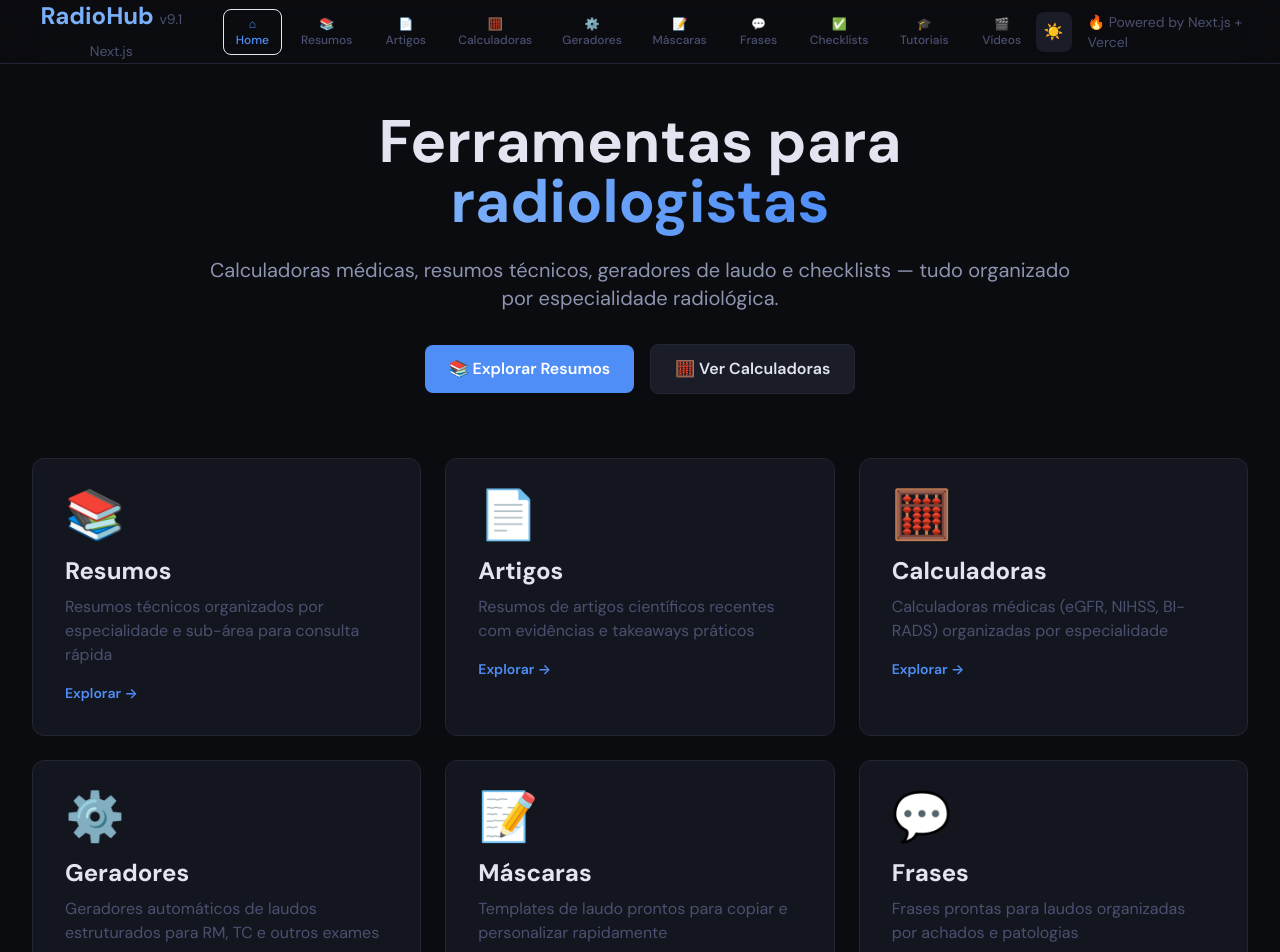
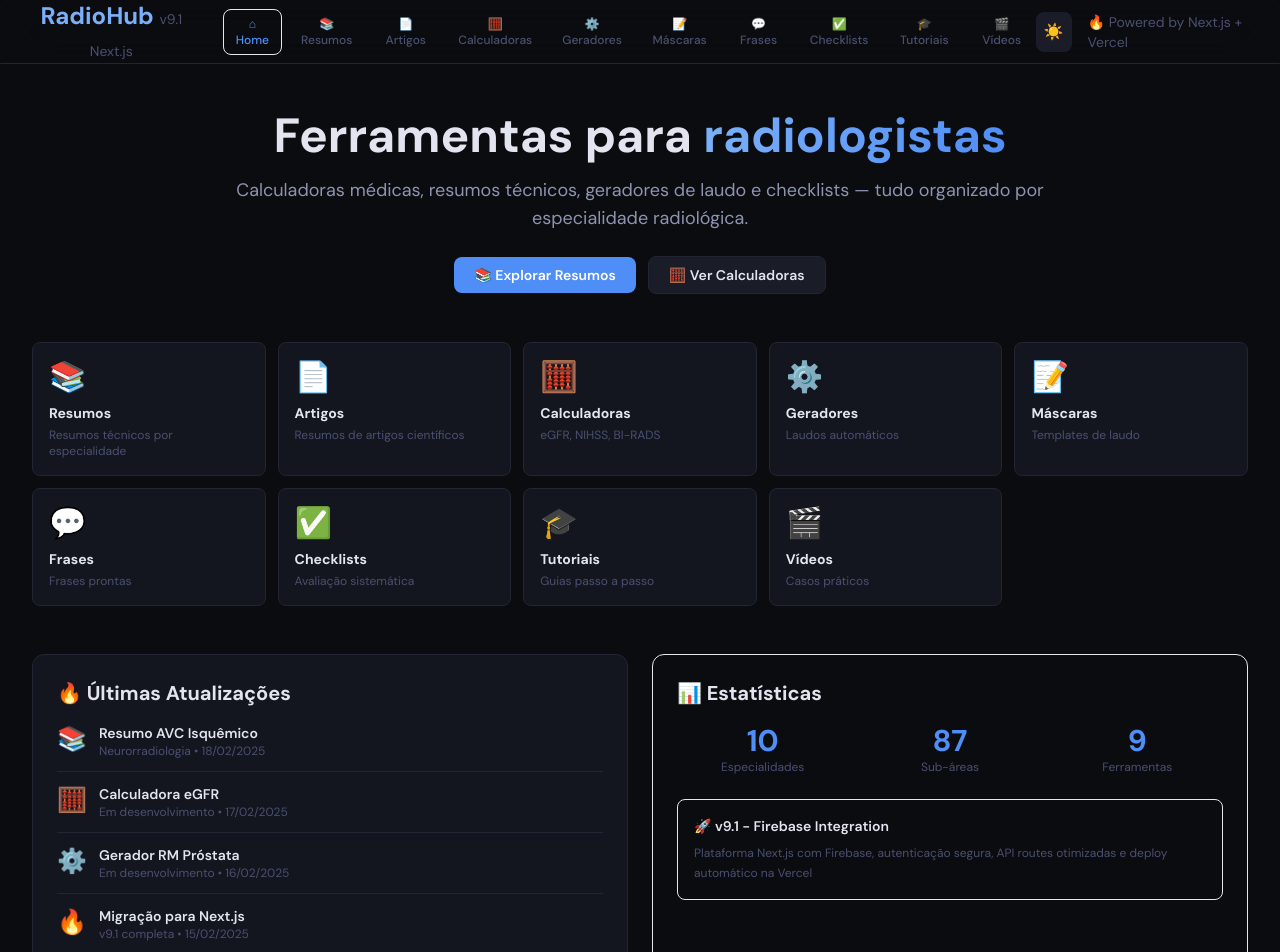
Before and after one commit to alandinizhummel-lgtm/radiohub-nextjs, a Next.js app: page / in a window 1280 px wide. Shown: the top 952 px of the page. Built offline with nearby package versions, Linux system fonts and the light colour scheme.

Commit message:
Update page.tsx

```diff
--- a/app/page.tsx
+++ b/app/page.tsx
@@ -288,140 +288,172 @@ export default function Home() {
 
           {currentSection === 'home' && (
             <div>
-              <div className="text-center max-w-4xl mx-auto mb-16">
-                <h1 className="text-6xl font-bold mb-6 text-text">
+              <div className="text-center max-w-4xl mx-auto mb-12">
+                <h1 className="text-5xl font-bold mb-4 text-text">
                   Ferramentas para <span className="bg-gradient-to-r from-accent2 to-accent bg-clip-text text-transparent">radiologistas</span>
                 </h1>
-                <p className="text-xl text-text2 mb-8">
+                <p className="text-lg text-text2 mb-6">
                   Calculadoras médicas, resumos técnicos, geradores de laudo e checklists — tudo organizado por especialidade radiológica.
                 </p>
-                <div className="flex items-center justify-center gap-4">
+                <div className="flex items-center justify-center gap-3">
                   <button
                     onClick={() => setCurrentSection('resumos')}
-                    className="px-6 py-3 bg-accent text-white rounded-lg hover:bg-accent2 transition-all font-semibold"
+                    className="px-5 py-2 bg-accent text-white rounded-lg hover:bg-accent2 transition-all font-semibold text-sm"
                   >
                     📚 Explorar Resumos
                   </button>
                   <button
                     onClick={() => setCurrentSection('calculadoras')}
-                    className="px-6 py-3 bg-surface2 text-text border border-border rounded-lg hover:border-accent/50 transition-all font-semibold"
+                    className="px-5 py-2 bg-surface2 text-text border border-border rounded-lg hover:border-accent/50 transition-all font-semibold text-sm"
                   >
                     🧮 Ver Calculadoras
                   </button>
                 </div>
               </div>
 
-              <div className="grid grid-cols-1 md:grid-cols-2 lg:grid-cols-3 gap-6 mb-16">
+              <div className="grid grid-cols-2 md:grid-cols-3 lg:grid-cols-5 gap-3 mb-12">
                 <div
                   onClick={() => setCurrentSection('resumos')}
-                  className="bg-surface border border-border rounded-xl p-8 hover:border-accent/50 hover:shadow-lg transition-all cursor-pointer group"
+                  className="bg-surface border border-border rounded-lg p-4 hover:border-accent/50 hover:shadow-md transition-all cursor-pointer group"
                 >
-                  <div className="text-5xl mb-4">📚</div>
-                  <h3 className="text-2xl font-bold mb-2 text-text group-hover:text-accent transition-colors">Resumos</h3>
-                  <p className="text-text3 mb-4">Resumos técnicos organizados por especialidade e sub-área para consulta rápida</p>
-                  <div className="text-accent font-semibold text-sm">Explorar →</div>
+                  <div className="text-3xl mb-2">📚</div>
+                  <h3 className="text-sm font-bold mb-1 text-text group-hover:text-accent transition-colors">Resumos</h3>
+                  <p className="text-xs text-text3">Resumos técnicos por especialidade</p>
                 </div>
 
                 <div
                   onClick={() => setCurrentSection('artigos')}
-                  className="bg-surface border border-border rounded-xl p-8 hover:border-accent/50 hover:shadow-lg transition-all cursor-pointer group"
+                  className="bg-surface border border-border rounded-lg p-4 hover:border-accent/50 hover:shadow-md transition-all cursor-pointer group"
                 >
-                  <div className="text-5xl mb-4">📄</div>
-                  <h3 className="text-2xl font-bold mb-2 text-text group-hover:text-accent transition-colors">Artigos</h3>
-                  <p className="text-text3 mb-4">Resumos de artigos científicos recentes com evidências e takeaways práticos</p>
-                  <div className="text-accent font-semibold text-sm">Explorar →</div>
+                  <div className="text-3xl mb-2">📄</div>
+                  <h3 className="text-sm font-bold mb-1 text-text group-hover:text-accent transition-colors">Artigos</h3>
+                  <p className="text-xs text-text3">Resumos de artigos científicos</p>
                 </div>
 
                 <div
                   onClick={() => setCurrentSection('calculadoras')}
-                  className="bg-surface border border-border rounded-xl p-8 hover:border-accent/50 hover:shadow-lg transition-all cursor-pointer group"
+                  className="bg-surface border border-border rounded-lg p-4 hover:border-accent/50 hover:shadow-md transition-all cursor-pointer group"
                 >
-                  <div className="text-5xl mb-4">🧮</div>
-                  <h3 className="text-2xl font-bold mb-2 text-text group-hover:text-accent transition-colors">Calculadoras</h3>
-                  <p className="text-text3 mb-4">Calculadoras médicas (eGFR, NIHSS, BI-RADS) organizadas por especialidade</p>
-                  <div className="text-accent font-semibold text-sm">Explorar →</div>
+                  <div className="text-3xl mb-2">🧮</div>
+                  <h3 className="text-sm font-bold mb-1 text-text group-hover:text-accent transition-colors">Calculadoras</h3>
+                  <p className="text-xs text-text3">eGFR, NIHSS, BI-RADS</p>
                 </div>
 
                 <div
                   onClick={() => setCurrentSection('geradores')}
-                  className="bg-surface border border-border rounded-xl p-8 hover:border-accent/50 hover:shadow-lg transition-all cursor-pointer group"
+                  className="bg-surface border border-border rounded-lg p-4 hover:border-accent/50 hover:shadow-md transition-all cursor-pointer group"
                 >
-                  <div className="text-5xl mb-4">⚙️</div>
-                  <h3 className="text-2xl font-bold mb-2 text-text group-hover:text-accent transition-colors">Geradores</h3>
-                  <p className="text-text3 mb-4">Geradores automáticos de laudos estruturados para RM, TC e outros exames</p>
-                  <div className="text-accent font-semibold text-sm">Explorar →</div>
+                  <div className="text-3xl mb-2">⚙️</div>
+                  <h3 className="text-sm font-bold mb-1 text-text group-hover:text-accent transition-colors">Geradores</h3>
+                  <p className="text-xs text-text3">Laudos automáticos</p>
                 </div>
 
                 <div
                   onClick={() => setCurrentSection('mascaras')}
-                  className="bg-surface border border-border rounded-xl p-8 hover:border-accent/50 hover:shadow-lg transition-all cursor-pointer group"
+                  className="bg-surface border border-border rounded-lg p-4 hover:border-accent/50 hover:shadow-md transition-all cursor-pointer group"
                 >
-                  <div className="text-5xl mb-4">📝</div>
-                  <h3 className="text-2xl font-bold mb-2 text-text group-hover:text-accent transition-colors">Máscaras</h3>
-                  <p className="text-text3 mb-4">Templates de laudo prontos para copiar e personalizar rapidamente</p>
-                  <div className="text-accent font-semibold text-sm">Explorar →</div>
+                  <div className="text-3xl mb-2">📝</div>
+                  <h3 className="text-sm font-bold mb-1 text-text group-hover:text-accent transition-colors">Máscaras</h3>
+                  <p className="text-xs text-text3">Templates de laudo</p>
                 </div>
 
                 <div
                   onClick={() => setCurrentSection('frases')}
-                  className="bg-surface border border-border rounded-xl p-8 hover:border-accent/50 hover:shadow-lg transition-all cursor-pointer group"
+                  className="bg-surface border border-border rounded-lg p-4 hover:border-accent/50 hover:shadow-md transition-all cursor-pointer group"
                 >
-                  <div className="text-5xl mb-4">💬</div>
-                  <h3 className="text-2xl font-bold mb-2 text-text group-hover:text-accent transition-colors">Frases</h3>
-                  <p className="text-text3 mb-4">Frases prontas para laudos organizadas por achados e patologias</p>
-                  <div className="text-accent font-semibold text-sm">Explorar →</div>
+                  <div className="text-3xl mb-2">💬</div>
+                  <h3 className="text-sm font-bold mb-1 text-text group-hover:text-accent transition-colors">Frases</h3>
+                  <p className="text-xs text-text3">Frases prontas</p>
                 </div>
 
                 <div
                   onClick={() => setCurrentSection('checklists')}
-                  className="bg-surface border border-border rounded-xl p-8 hover:border-accent/50 hover:shadow-lg transition-all cursor-pointer group"
+                  className="bg-surface border border-border rounded-lg p-4 hover:border-accent/50 hover:shadow-md transition-all cursor-pointer group"
                 >
-                  <div className="text-5xl mb-4">✅</div>
-                  <h3 className="text-2xl font-bold mb-2 text-text group-hover:text-accent transition-colors">Checklists</h3>
-                  <p className="text-text3 mb-4">Checklists de avaliação sistemática para não esquecer nenhum detalhe</p>
-                  <div className="text-accent font-semibold text-sm">Explorar →</div>
+                  <div className="text-3xl mb-2">✅</div>
+                  <h3 className="text-sm font-bold mb-1 text-text group-hover:text-accent transition-colors">Checklists</h3>
+                  <p className="text-xs text-text3">Avaliação sistemática</p>
                 </div>
 
                 <div
                   onClick={() => setCurrentSection('tutoriais')}
-                  className="bg-surface border border-border rounded-xl p-8 hover:border-accent/50 hover:shadow-lg transition-all cursor-pointer group"
+                  className="bg-surface border border-border rounded-lg p-4 hover:border-accent/50 hover:shadow-md transition-all cursor-pointer group"
                 >
-                  <div className="text-5xl mb-4">🎓</div>
-                  <h3 className="text-2xl font-bold mb-2 text-text group-hover:text-accent transition-colors">Tutoriais</h3>
-                  <p className="text-text3 mb-4">Guias passo a passo para técnicas, protocolos e procedimentos</p>
-                  <div className="text-accent font-semibold text-sm">Explorar →</div>
+                  <div className="text-3xl mb-2">🎓</div>
+                  <h3 className="text-sm font-bold mb-1 text-text group-hover:text-accent transition-colors">Tutoriais</h3>
+                  <p className="text-xs text-text3">Guias passo a passo</p>
                 </div>
 
                 <div
                   onClick={() => setCurrentSection('videos')}
-                  className="bg-surface border border-border rounded-xl p-8 hover:border-accent/50 hover:shadow-lg transition-all cursor-pointer group"
+                  className="bg-surface border border-border rounded-lg p-4 hover:border-accent/50 hover:shadow-md transition-all cursor-pointer group"
                 >
-                  <div className="text-5xl mb-4">🎬</div>
-                  <h3 className="text-2xl font-bold mb-2 text-text group-hover:text-accent transition-colors">Vídeos</h3>
-                  <p className="text-text3 mb-4">Coleção de vídeos educacionais sobre achados e casos práticos</p>
-                  <div className="text-accent font-semibold text-sm">Explorar →</div>
+                  <div className="text-3xl mb-2">🎬</div>
+                  <h3 className="text-sm font-bold mb-1 text-text group-hover:text-accent transition-colors">Vídeos</h3>
+                  <p className="text-xs text-text3">Casos práticos</p>
                 </div>
               </div>
 
-              <div className="bg-gradient-to-r from-accent/10 to-accent2/10 border border-accent/30 rounded-xl p-12 text-center">
-                <h2 className="text-3xl font-bold mb-4 text-text">
-                  🔥 v9.1 - Firebase Integration Completa
-                </h2>
-                <p className="text-text2 text-lg mb-6">
-                  Plataforma Next.js + Firebase para radiologistas, com 10 especialidades e 87 sub-áreas
-                </p>
-                <div className="flex items-center justify-center gap-8 text-text3">
-                  <div>
-                    <div className="text-3xl font-bold text-accent">10</div>
-                    <div className="text-sm">Especialidades</div>
+              <div className="grid grid-cols-1 lg:grid-cols-2 gap-6 mb-12">
+                <div className="bg-surface border border-border rounded-xl p-6">
+                  <h2 className="text-xl font-bold mb-4 flex items-center gap-2 text-text">
+                    🔥 Últimas Atualizações
+                  </h2>
+                  <div className="space-y-3">
+                    <div className="flex items-start gap-3 pb-3 border-b border-border">
+                      <div className="text-2xl">📚</div>
+                      <div className="flex-1">
+                        <div className="text-sm font-semibold text-text">Resumo AVC Isquêmico</div>
+                        <div className="text-xs text-text3">Neurorradiologia • 18/02/2025</div>
+                      </div>
+                    </div>
+                    <div className="flex items-start gap-3 pb-3 border-b border-border">
+                      <div className="text-2xl">🧮</div>
+                      <div className="flex-1">
+                        <div className="text-sm font-semibold text-text">Calculadora eGFR</div>
+                        <div className="text-xs text-text3">Em desenvolvimento • 17/02/2025</div>
+                      </div>
+                    </div>
+                    <div className="flex items-start gap-3 pb-3 border-b border-border">
+                      <div className="text-2xl">⚙️</div>
+                      <div className="flex-1">
+                        <div className="text-sm font-semibold text-text">Gerador RM Próstata</div>
+                        <div className="text-xs text-text3">Em desenvolvimento • 16/02/2025</div>
+                      </div>
+                    </div>
+                    <div className="flex items-start gap-3">
+                      <div className="text-2xl">🔥</div>
+                      <div className="flex-1">
+                        <div className="text-sm font-semibold text-text">Migração para Next.js</div>
+                        <div className="text-xs text-text3">v9.1 completa • 15/02/2025</div>
+                      </div>
+                    </div>
                   </div>
-                  <div>
-                    <div className="text-3xl font-bold text-accent">87</div>
-                    <div className="text-sm">Sub-áreas</div>
+                </div>
+
+                <div className="bg-gradient-to-br from-accent/10 to-accent2/10 border border-accent/30 rounded-xl p-6">
+                  <h2 className="text-xl font-bold mb-4 text-text">
+                    📊 Estatísticas
+                  </h2>
+                  <div className="grid grid-cols-3 gap-4 mb-6">
+                    <div className="text-center">
+                      <div className="text-3xl font-bold text-accent">10</div>
+                      <div className="text-xs text-text3">Especialidades</div>
+                    </div>
+                    <div className="text-center">
+                      <div className="text-3xl font-bold text-accent">87</div>
+                      <div className="text-xs text-text3">Sub-áreas</div>
+                    </div>
+                    <div className="text-center">
+                      <div className="text-3xl font-bold text-accent">9</div>
+                      <div className="text-xs text-text3">Ferramentas</div>
+                    </div>
                   </div>
-                  <div>
-                    <div className="text-3xl font-bold text-accent">9</div>
-                    <div className="text-sm">Ferramentas</div>
+                  <div className="bg-surface/50 rounded-lg p-4 border border-accent/20">
+                    <div className="text-sm font-semibold text-text mb-2">🚀 v9.1 - Firebase Integration</div>
+                    <div className="text-xs text-text3 leading-relaxed">
+                      Plataforma Next.js com Firebase, autenticação segura, API routes otimizadas e deploy automático na Vercel
+                    </div>
                   </div>
                 </div>
               </div>
```
